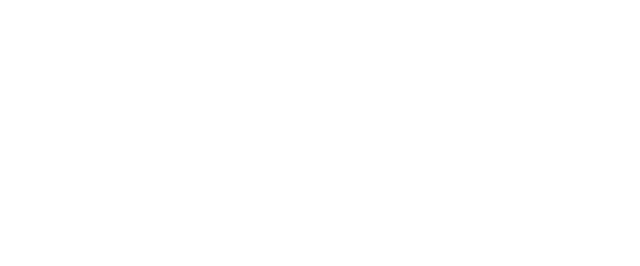
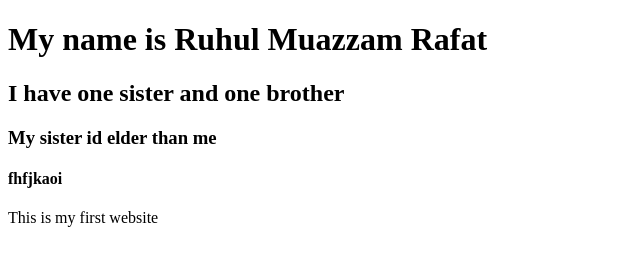
Before and after one commit to RafatRU42/my-second-repo, a plain HTML site: page index.html in a window 1280 px wide. Shown: the whole page, without its empty margins (0-640 px from the left). Drawn offline with Linux system fonts and the light colour scheme.

Commit message:
new header

```diff
--- a/index.html
+++ b/index.html
@@ -7,6 +7,12 @@
     <title>My second github repo</title>
 </head>
 <body>
+    <h1>My name is Ruhul Muazzam Rafat</h1>
+    <h2>I have one sister and one brother</h2>
+    <h3>My sister id elder than me</h3>
+    <h4>fhfjkaoi</h4>
+    <p>This is my first website</p>
+
 
 </body>
 </html>
```
